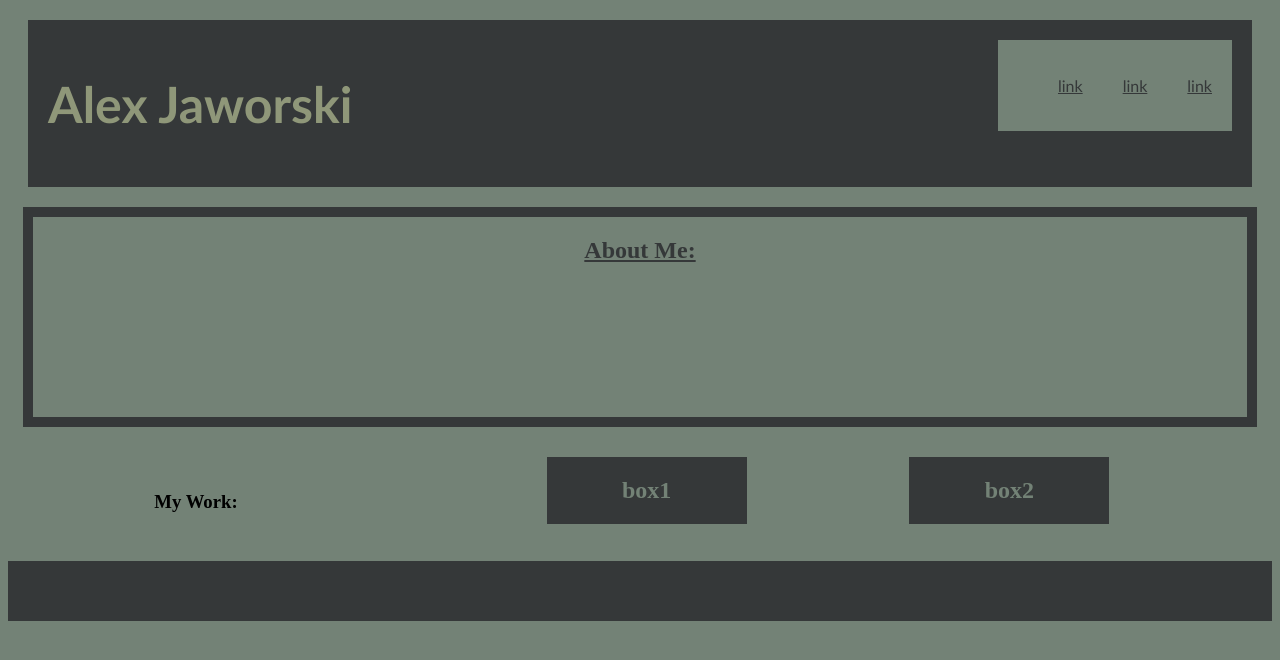
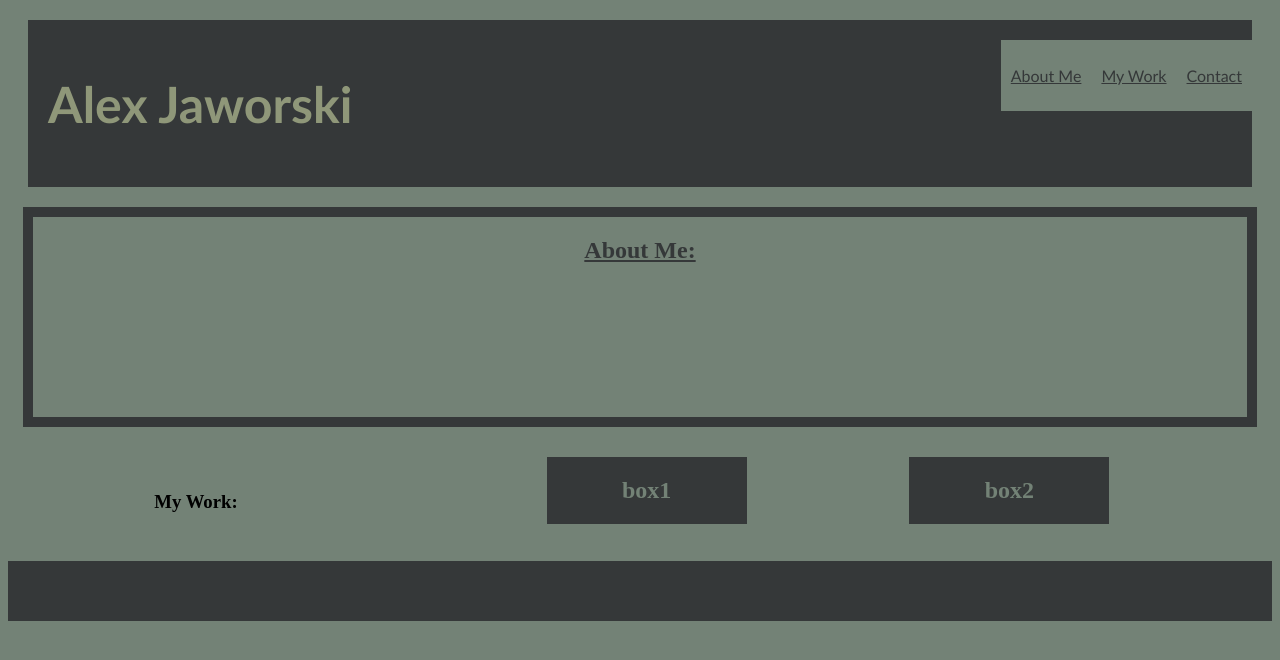
Before and after one commit to Ajaws2022/BC-CH-Round2, a plain HTML site: page index.html in a window 1280 px wide. Drawn offline with Linux system fonts and the light colour scheme.

Commit message:
wrong message sent previously

```diff
--- a/assets/style.css
+++ b/assets/style.css
@@ -5,6 +5,7 @@
 .header {
     margin: 20px;
     padding: 20px;
+    padding-right: 0%;
     font-family: 'Trebuchet MS', 'Lucida Sans Unicode',
      'Lucida Grande', 'Lucida Sans', Arial, sans-serif;
     background-color: #353839;
@@ -19,24 +20,33 @@
     color:#8f9779 ;
 }
 
+.header h1::after {
+    content: attr();
+    max-width: 15px;
+}
+
+
 .header div {
     display: flex;
-    justify-content: space-evenly;
+    justify-content: center;
     float: right;
 
 }
 
 .header div ul {
 
+
     display: flex;
     flex: auto;
+    justify-items: center;
+    padding: 0%;
 
 
 }
 
 .header div ul li {
     display: inline-block;
-    margin: 20px;
+    margin: 10px;
     background-color: #353839;
 }
 
--- a/index.html
+++ b/index.html
@@ -14,13 +14,13 @@
         <div>
             <ul>
                 <li>
-                    <a href="link">link</a>
+                    <a href="link">About Me</a>
                 </li>
                 <li>
-                    <a href="link">link</a>
+                    <a href="link">My Work</a>
                 </li>
                 <li >
-                    <a href="link">link</a>
+                    <a href="link">Contact</a>
                 </li>
             </ul>
         </div>
```
